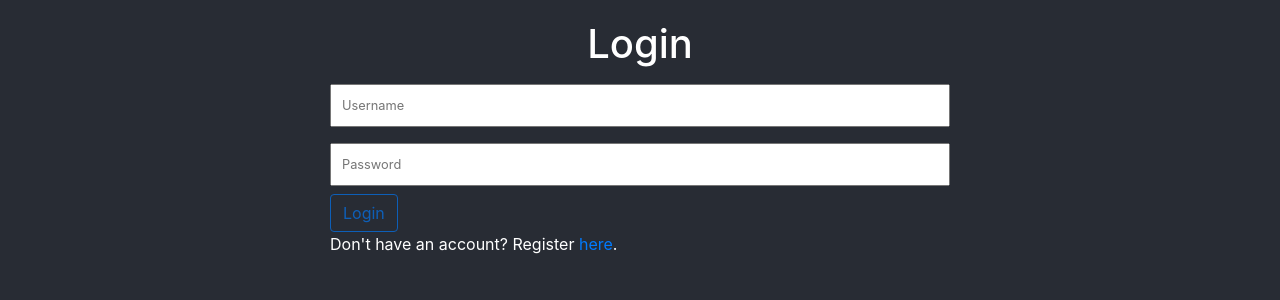
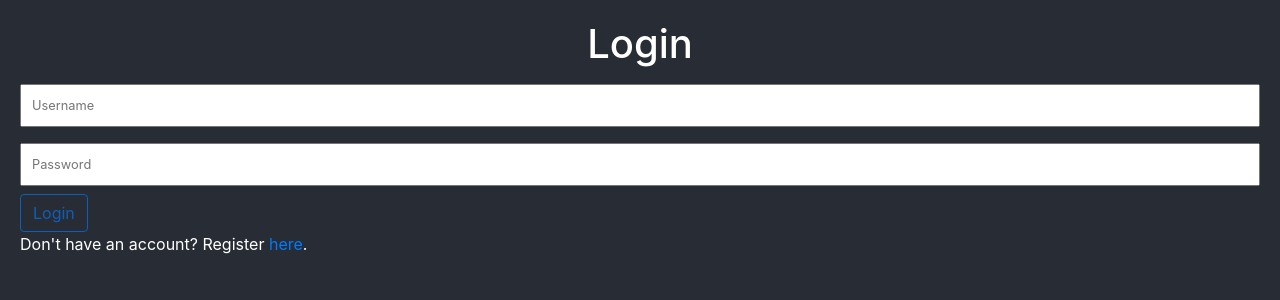
Before and after one commit to paul3bin/movie-rater, a React (Create React App) app in the folder movie_rater_frontend/: page / in a window 1280 px wide. Shown: the top 300 px of the page. Built offline with nearby package versions, Linux system fonts and the light colour scheme.

Commit message:
Update auth.js

```diff
--- a/movie_rater_frontend/src/components/auth.js
+++ b/movie_rater_frontend/src/components/auth.js
@@ -37,7 +37,7 @@ function Auth(){
             <header className="App-header">
                 {isLoginView ? <h1>Login</h1>: <h1>Register</h1>}
             </header>
-            <div className='Login-conatainer'>
+            <div className='Login-container'>
                 <input id='username' type='text' placeholder='Username'
                 value={username} onChange={evnt => setUsername(evnt.target.value)}/><br/>
 
```
